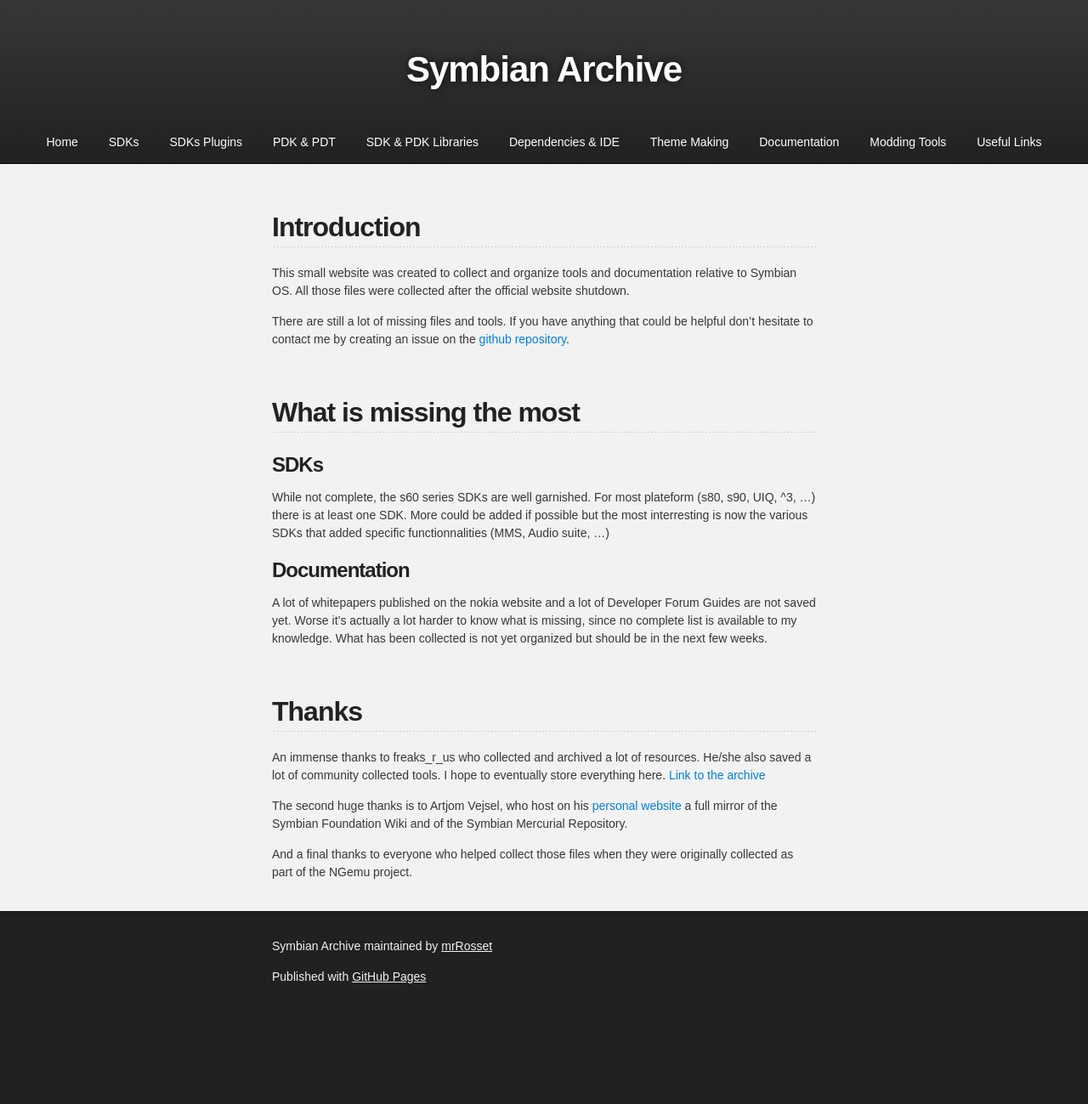
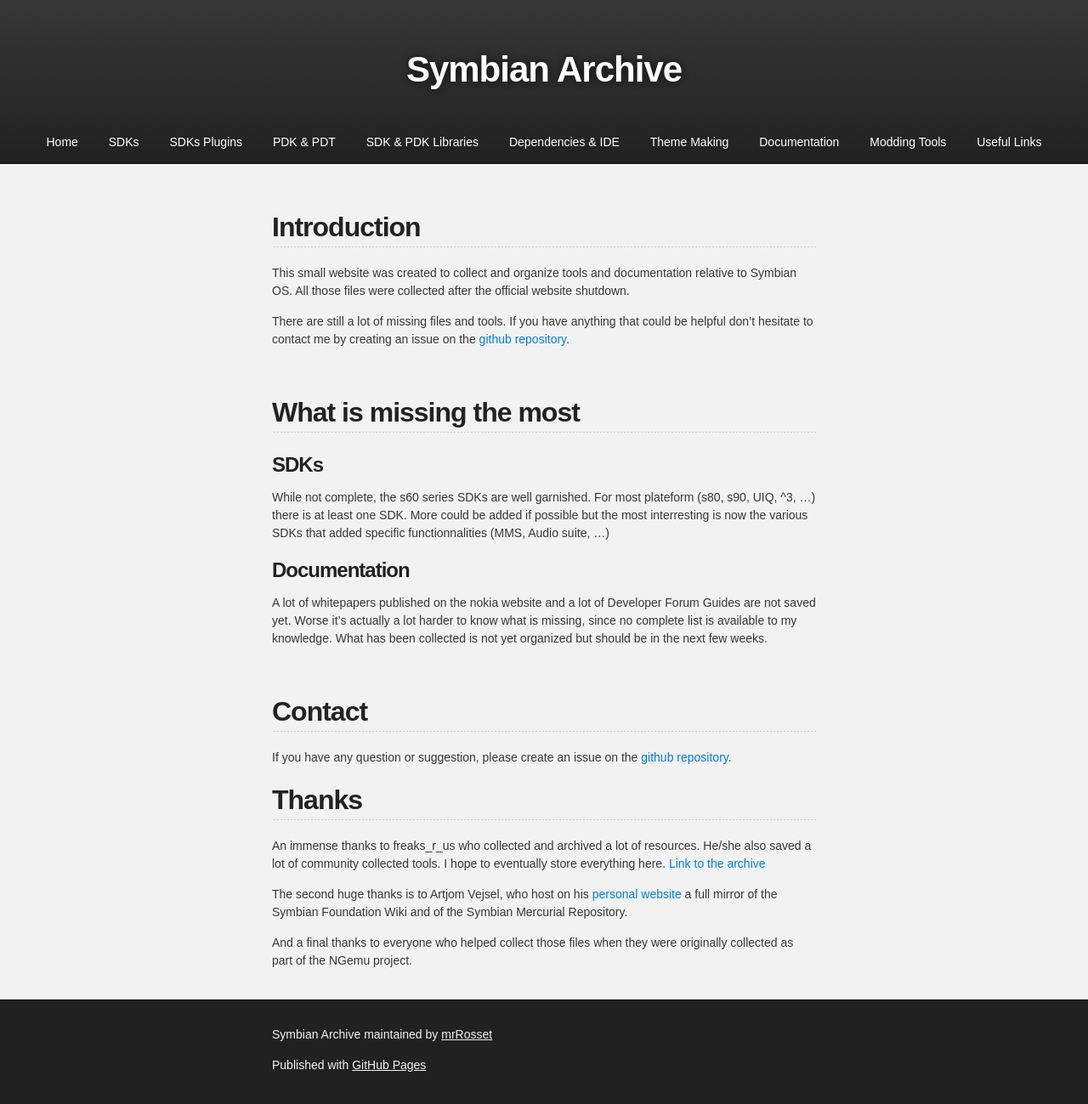
Before and after one commit to mrRosset/Symbian-Archive, a Jekyll site: the page built from index.md, in a window 1280 px wide. Shown: the whole page at 85% size. Built offline with Jekyll 4.4.1, drawn with Linux system fonts in a browser that asks for light colours; our own code applies the rules of GitHub Pages for plain Markdown files; the repository's description, which GitHub fills in, is left out; before the commit the page ends 1195 px from its top, so only the background shows below that.

Commit message:
add Contact on index page

```diff
--- a/index.md
+++ b/index.md
@@ -17,6 +17,10 @@ A lot of whitepapers published on the nokia website and a lot of Developer Forum
 
 <br>
 
+## Contact
+
+If you have any question or suggestion, please create an issue on the [github repository](https://github.com/mrRosset/Symbian-Archive/).
+
 ## Thanks
 
 An immense thanks to freaks_r_us who collected and archived a lot of resources. He/she also saved a lot of community collected tools. I hope to eventually store everything here. [Link to the archive](https://www.mediafire.com/folder/79jhy594xb3uk/Symbian_Development)
```
